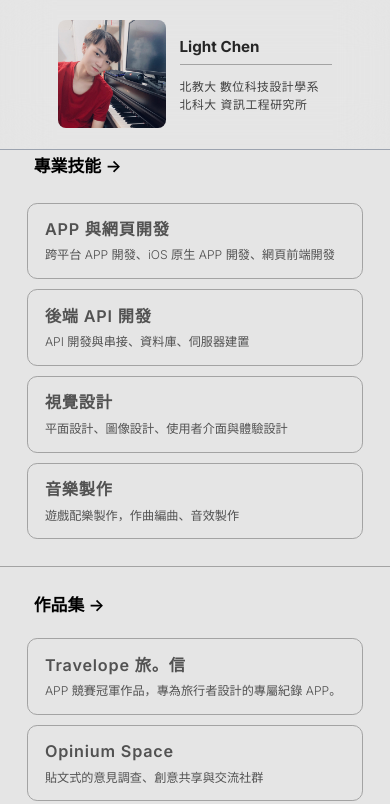
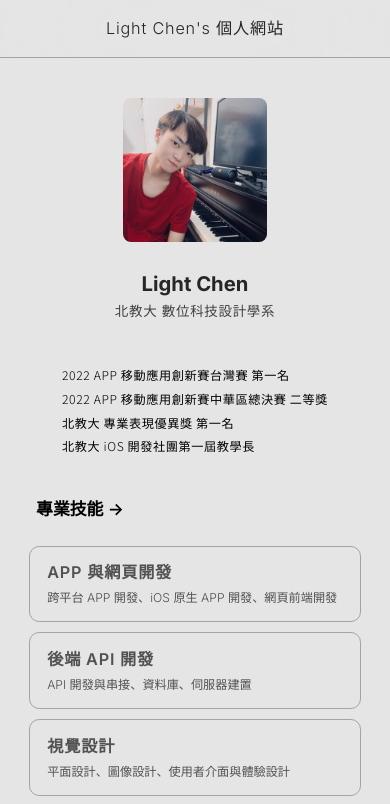
Before and after one commit to ChenLiangZhen/LightDev, a Next.js app: page / in a window 390 px wide. Shown: the top 804 px of the page. Built offline with nearby package versions, Linux system fonts and the light colour scheme.

Commit message:
complete simple mobile website

```diff
--- a/app/page.tsx
+++ b/app/page.tsx
@@ -4,6 +4,7 @@ import Image from 'next/image'
 import BaseLayout from "@/components/layout/BaseLayout";
 import Card from '@/components/Card';
 import {useState} from "react";
+import Text, {FS} from "@/components/Text";
 
 export default function Home() {
 
@@ -13,36 +14,48 @@ export default function Home() {
 	return (
 
 		<BaseLayout>
-        <main
-           className="flex justify-start min-h-screen flex-col items-center lg:p-24 bg-neutral-200 dark:bg-neutral-900">
-           <div className="mb-10 z-10 max-w-5xl w-full items-center justify-start font-mono text-sm lg:flex">
-              <div
-                 className="fixed mr-10 left-0 top-0 flex w-full items-center justify-center border-b border-gray-400 pb-6 pt-6 backdrop-blur-xl dark:border-neutral-700 dark:from-inherit lg:static lg:w-auto  lg:rounded-xl lg:border lg:bg-neutral-300/30 lg:p-4 lg:dark:bg-zinc-800/50">
-
-                 <Image style={{borderRadius: 8}}
+			<main className="p-1 lg:p-24 min-h-screen min-w-screen flex flex-col items-center">
+				<div className="mb-28 lg:mb-10 z-10 min-w-[75%] items-center justify-start font-mono text-sm lg:flex">
+					<div className="fixed mr-10 left-0 top-0 flex w-full items-center justify-center border-b-[1px] lg:border border-gray-400 pb-6 pt-6 backdrop-saturate-50 backdrop-blur-3xl dark:border-neutral-700 dark:from-inherit lg:static lg:w-auto  lg:rounded-2xl lg:bg-neutral-300/30 lg:p-4 lg:dark:bg-zinc-800/50">
+						<Image
+							className={"hidden lg:block"}
+							style={{borderRadius: 8}}
 						       src={"/light_portrait.jpg"} alt={"lightiichen"}
 						       width={108}
 						       height={108}
 						/>
-                 <div className="w-auto flex-col ml-4">
-                    <p className="text-lg text-neutral-800 dark:text-neutral-300 font-bold">Light Chen</p>
-                    <div className="mb-4 mt-1.5 w-full h-[1px]  bg-neutral-400 dark:bg-neutral-300"/>
-                    <p  className="mb-0.5 tracking-wider dark:text-neutral-300 text-neutral-700 font-normal font-noto">北教大
-                       數位科技設計學系&nbsp;&nbsp;&nbsp;&nbsp;</p>
-                    <p className="tracking-wider text-neutral-700 dark:text-neutral-300 font-normal">北科大
-                       資訊工程研究所</p>
+						<div className="w-auto flex-col lg:ml-4">
+
+							<Text fontSize={FS.lg} className="hidden lg:block text-neutral-800 dark:text-neutral-300 font-bold">Light Chen</Text>
+							<Text fontSize={FS.lg} light className="lg:hidden tracking-wider text-neutral-800 dark:text-neutral-300 font-bold">Light Chen's 個人網站</Text>
+
+							<div className="mb-4 mt-1.5 w-full h-[0.5px]  bg-neutral-400 dark:bg-neutral-300 hidden lg:block"/>
+							<Text fontSize={FS.sm} className="mb-0.5 lg:block hidden tracking-wider dark:text-neutral-300 text-neutral-700 font-normal font-noto">北教大
+								數位科技設計學系</Text>
 						</div>
-              </div>
-              <div
-                 className="invisible lg:visible text-xs text-neutral-800 dark:text-neutral-300 font-noto leading-6 tracking-wider font-light fixed bottom-0 left-0 flex h-48 w-full justify-center bg-gradient-to-t from-white via-white dark:from-black dark:via-black lg:static lg:h-auto lg:w-auto lg:bg-none">
-                 <b className="font-noto">2022 APP 移動應用創新賽台灣賽 第一名<br/>
-                 2022 APP 移動應用創新賽中華區總決賽 二等獎<br/>
-                 北教大 專業表現優異獎 第一名<br/>
-                 北教大 iOS 開發社團第一屆教學長<br/></b>
 					</div>
 				</div>
 
-           <div className="flex flex-col gap-y-4 w-full lg:max-w-5xl lg:w-auto p-8 lg:p-0 mt-28 lg:mt-4">
+				<Image
+					className={"lg:hidden"}
+					style={{borderRadius: 8}}
+					src={"/light_portrait.jpg"} alt={"lightiichen"}
+					width={144}
+					height={144}
+				/>
+
+				<Text fontSize={FS.xl} heavy className="lg:hidden mt-8 text-neutral-800 dark:text-neutral-300">Light Chen</Text>
+				<Text fontSize={FS.md} className="mb-0.5 mt-0.5 lg:hidden tracking-wider dark:text-neutral-300 text-neutral-700">北教大
+					數位科技設計學系</Text>
+
+				<div className="flex flex-col lg:min-w-[75%] lg:max-w-5xl lg:w-auto lg:p-0 mt-12 lg:mt-4">
+					<Text fontSize={FS.sm} light className="font-noto tracking-wider leading-7">2022 APP 移動應用創新賽台灣賽 第一名<br/>
+						2022 APP 移動應用創新賽中華區總決賽 二等獎<br/>
+						北教大 專業表現優異獎 第一名<br/>
+						北教大 iOS 開發社團第一屆教學長<br/></Text>
+				</div>
+
+				<div className="flex flex-col gap-y-4 w-[90%] lg:min-w-[75%] lg:max-w-5xl lg:w-auto p-2 lg:p-0 lg:mt-28 mt-10">
 
 					<h2 className={`mb-3 ml-2 text-xl font-semibold`}>
 						專業技能{' '}
@@ -64,9 +77,9 @@ export default function Home() {
 
 				</div>
 
-           <div className="lg:invisible w-screen h-[1px] bg-neutral-400 dark:bg-neutral-600"/>
+				<div className="lg:invisible h-[1px] bg-neutral-400 dark:bg-neutral-600"/>
 
-           <div className="flex flex-col gap-y-4 w-full lg:max-w-5xl lg:w-auto p-8 lg:p-0 lg:mt-10">
+				<div className="flex flex-col gap-y-4 w-[90%] lg:min-w-[75%] lg:max-w-5xl lg:w-auto p-2 lg:p-0 mt-8 lg:mt-4">
 					<h2 className={`mb-2 ml-2 text-xl font-semibold`}>
 						作品集{' '}
 						<span
--- a/components/Text.tsx
+++ b/components/Text.tsx
@@ -12,6 +12,7 @@ export enum FS {
 }
 
 interface TextProps {
+	heavy?: boolean,
 	bold?: boolean,
 	light?: boolean,
 	italic?: boolean,
@@ -23,6 +24,7 @@ interface TextProps {
 }
 
 const Text: React.FC<TextProps & PropsWithChildren> = ({
+	heavy,
 	                                                       bold,
 	                                                       light,
 	                                                       italic,
@@ -37,7 +39,7 @@ const Text: React.FC<TextProps & PropsWithChildren> = ({
 	return (
 		<div style={{
 			fontStyle: italic ? "italic" : "normal",
-			fontWeight: bold ? "600" : light ? "300" : "400",
+			fontWeight: heavy? "700" : bold ? "600" : light ? "300" : "400",
 			fontSize: fontSize ? fontSize : customSize ? customSize : FS.md,
 			color: color,
 			textDecoration: underline ? "underline" : "none"
--- a/components/layout/BaseLayout.tsx
+++ b/components/layout/BaseLayout.tsx
@@ -2,16 +2,19 @@ import React, {useEffect} from "react"
 
 interface BaseLaout {
 
-   children: React.ReactNode
+	children: React.ReactNode
 }
 
-const BaseLayout: React.FC<{children: React.ReactNode}> = ({children}) => {
+const BaseLayout: React.FC<{ children: React.ReactNode }> = ({children}) => {
 
-   return <div style={{
-      // backgroundColor: "red",
-   }}>
-      {children}
-   </div>
+	return <div
+		className={
+			"min-h-screen flex-col bg-neutral-200 dark:bg-neutral-900" +
+			"" +
+			"" +
+			""}>
+		{children}
+	</div>
 }
 
 export default BaseLayout
```
Lines whose indentation alone changed are shown as unchanged.
